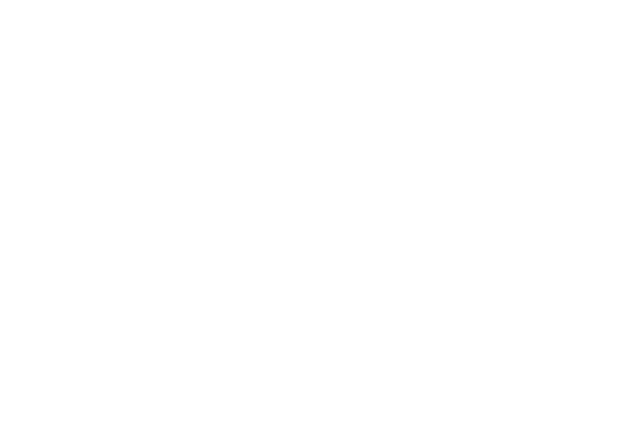
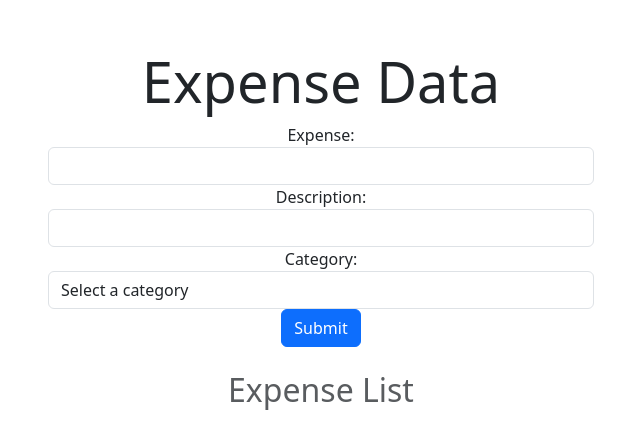
Before and after one commit to arundhati-shreya/Expense-Tracker-using-React, a React (Create React App) app: page /expense in a window 1280 px wide. Before the commit this address had no page. Shown: the top 448 px of the page, without its empty margins (319-959 px from the left). Built offline with nearby package versions, Linux system fonts and the light colour scheme.

Commit message:
Adding Expenses for tracking purpose

```diff
--- a/src/App.js
+++ b/src/App.js
@@ -1,9 +1,10 @@
 import React from 'react';
 import { BrowserRouter as Router, Route, Routes } from 'react-router-dom';
-import SignUp from './Components/SignUp';
-import LogIn from './Components/LogIn';
-import Profile from './Components/Profile';
-import ForgetPassword from './Components/ForgetPassword';
+import SignUp from './Components/Pages/SignUp';
+import LogIn from './Components/Pages/LogIn';
+import Profile from './Components/Pages/Profile';
+import ForgetPassword from './Components/Pages/ForgetPassword';
+import Expense from './Components/Expenses/Expense';
 
 function App() {
   return (
@@ -13,6 +14,8 @@
       <Route path="/login" element={<LogIn />} />
       <Route path="/profile" element={<Profile />} />
       <Route path="/forget-password" element={<ForgetPassword />} />
+      <Route path="/expense" element={<Expense />} />
+
     </Routes>
   </Router>
   );
--- /dev/null
+++ b/src/Components/Expenses/Expense.js
@@ -0,0 +1,84 @@
+import React, { useState } from "react";
+
+const Expense = () => {
+    const [amount, setAmount] = useState("");
+    const [description, setDescription] = useState("");
+    const [category, setCategory] = useState("");
+    const [expenseData, setExpenseData] = useState([]);
+
+    const categories = ["Food", "Petrol", "Salary", "Other"];
+
+    const SubmitExpenseHandler = (e) => {
+        e.preventDefault();
+        const newExpense ={
+            Amount: amount,
+            Des: description,
+            Cat: category
+        };
+
+        setExpenseData([...expenseData, newExpense]);
+        setDescription('');
+        setAmount('');
+        setCategory('');
+    };
+
+    return (
+        <div className="container text-center mt-5">
+             <h1 className="display-4">Expense Data</h1>
+            <div className="row justify-content-center">
+                <div className="col-md-6">
+                    <form onSubmit={SubmitExpenseHandler}>
+                        <div className="form-group">
+                            <label htmlFor="amount">Expense:</label>
+                            <input
+                                type="number"
+                                className="form-control"
+                                id="amount"
+                                value={amount}
+                                onChange={(e) => setAmount(e.target.value)}
+                            />
+                        </div>
+                        <div className="form-group">
+                            <label htmlFor="description">Description:</label>
+                            <input
+                                type="text"
+                                className="form-control"
+                                id="description"
+                                value={description}
+                                onChange={(e) => setDescription(e.target.value)}
+                            />
+                        </div>
+                        <div className="form-group">
+                            <label htmlFor="category">Category:</label>
+                            <select
+                                className="form-control"
+                                id="category"
+                                value={category}
+                                onChange={(e) => setCategory(e.target.value)}
+                            >
+                                <option value="">Select a category</option>
+                                {categories.map((categoryOption) => (
+                                    <option key={categoryOption} value={categoryOption}>
+                                        {categoryOption}
+                                    </option>
+                                ))}
+                            </select>
+                        </div>
+                        <button className="btn btn-primary">Submit</button>
+                    </form>
+                </div>
+            </div>
+            <div className="mt-4">
+            <h2 className="text-muted font-italic">Expense List</h2>
+
+                {expenseData.map((item, index) => (
+                    <div key={index} className="alert alert-info">
+                        {item.Des} - {item.Amount} - {item.Cat}
+                    </div>
+                ))}
+            </div>
+        </div>
+    );
+};
+
+export default Expense;
--- a/src/Components/SignUp.js
+++ b/src/Components/Pages/SignUp.js
@@ -1,6 +1,7 @@
 import React, { useEffect, useState } from 'react';
 import 'bootstrap/dist/css/bootstrap.min.css';
-import { useNavigate } from 'react-router-dom';
+import { Link, useNavigate } from 'react-router-dom';
+
 
 const Signup = () => {
   const [formData, setFormData] = useState({
@@ -15,6 +16,7 @@
   useEffect(() => {
     const token = localStorage.getItem('token');
     if (token ) {
+      // navigate('/expense');
       navigate('/login');
     }
   }, []);
@@ -70,6 +72,7 @@
 
         if (isLogin) {
           navigate('/login');
+          navigate('/expense')
         } else {
 
           setIsLogin(true);
```
Also changed, not shown: src/Components/Pages/ForgetPassword.js (renamed from src/Components/ForgetPassword.js), src/Components/Pages/LogIn.js (renamed from src/Components/LogIn.js), src/Components/Pages/Profile.js (renamed from src/Components/Profile.js).
